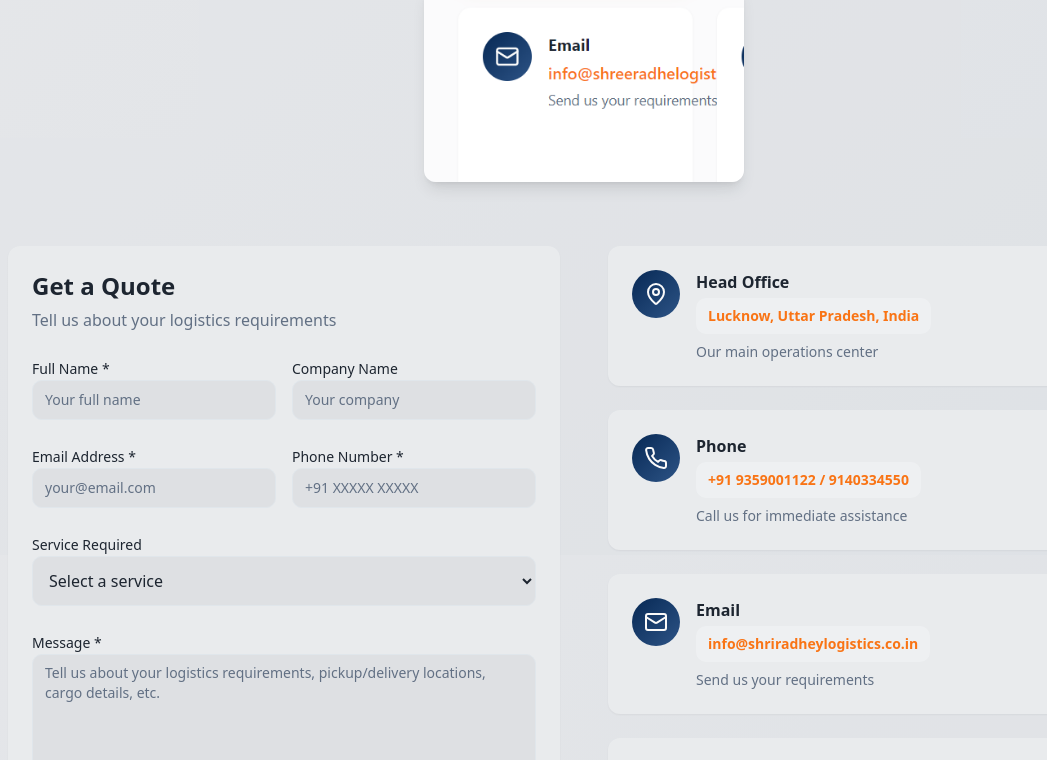
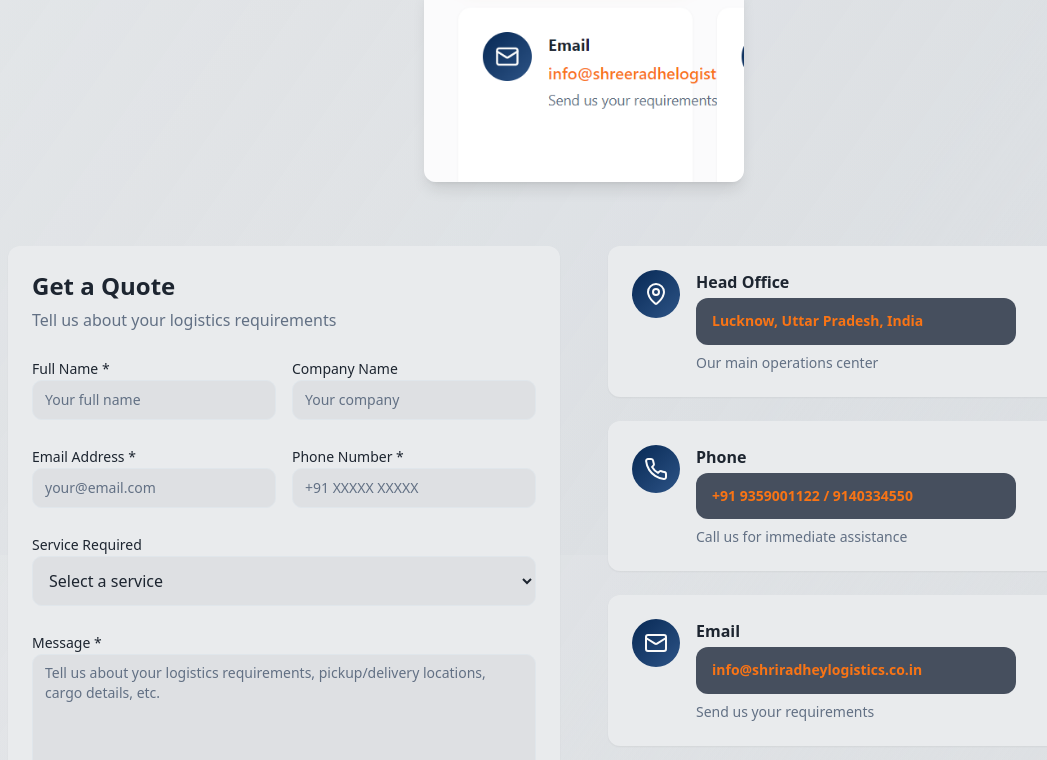
Before and after one commit to Maddy3121/shree-radhey-express, a React (Vite) app: page / in a window 1280 px wide. Shown: the part 8245-9005 px from the top of the page, without its empty margins (56-1103 px from the left). Built offline with nearby package versions, Linux system fonts and the light colour scheme; the HTML template or start-up script is replaced by a standard one.

Commit message:
Fix email display and add dark theme

```diff
--- a/src/components/Contact.tsx
+++ b/src/components/Contact.tsx
@@ -54,8 +54,18 @@ const Contact = () => {
   ];
 
   return (
-    <section id="contact" className="py-20 bg-muted/30">
-      <div className="container mx-auto px-4">
+    <section id="contact" className="py-20 bg-gradient-to-br from-muted/30 via-muted/20 to-background relative overflow-hidden">
+      {/* Subtle dark theme with stars */}
+      <div className="absolute inset-0 opacity-10">
+        <div className="absolute top-10 left-10 w-1 h-1 bg-logistics-orange rounded-full animate-pulse"></div>
+        <div className="absolute top-32 right-20 w-1 h-1 bg-logistics-orange rounded-full animate-pulse" style={{animationDelay: '0.5s'}}></div>
+        <div className="absolute bottom-40 left-1/4 w-1 h-1 bg-logistics-orange rounded-full animate-pulse" style={{animationDelay: '1s'}}></div>
+        <div className="absolute top-1/2 right-1/3 w-1 h-1 bg-logistics-orange rounded-full animate-pulse" style={{animationDelay: '1.5s'}}></div>
+        <div className="absolute bottom-20 right-10 w-1 h-1 bg-logistics-orange rounded-full animate-pulse" style={{animationDelay: '2s'}}></div>
+        {/* Subtle truck silhouette */}
+        <div className="absolute bottom-10 right-1/4 text-logistics-orange/5 text-6xl">🚛</div>
+      </div>
+      <div className="container mx-auto px-4 relative z-10">
         <div className="max-w-6xl mx-auto">
           {/* Header */}
           <div className="text-center mb-16 animate-fade-in">
@@ -154,8 +164,8 @@ const Contact = () => {
                           </div>
                           <div className="min-w-0 flex-1">
                             <h4 className="font-bold text-foreground mb-1">{info.title}</h4>
-                            <div className="bg-muted/50 px-3 py-2 rounded-md inline-block min-w-fit">
-                              <p className="text-logistics-orange font-semibold text-sm whitespace-nowrap">{info.details}</p>
+                            <div className="bg-slate-800/80 px-4 py-3 rounded-lg inline-block w-full max-w-xs">
+                              <p className="text-logistics-orange font-semibold text-sm break-all leading-relaxed">{info.details}</p>
                             </div>
                             <p className="text-sm text-muted-foreground mt-2">{info.description}</p>
                           </div>
```
